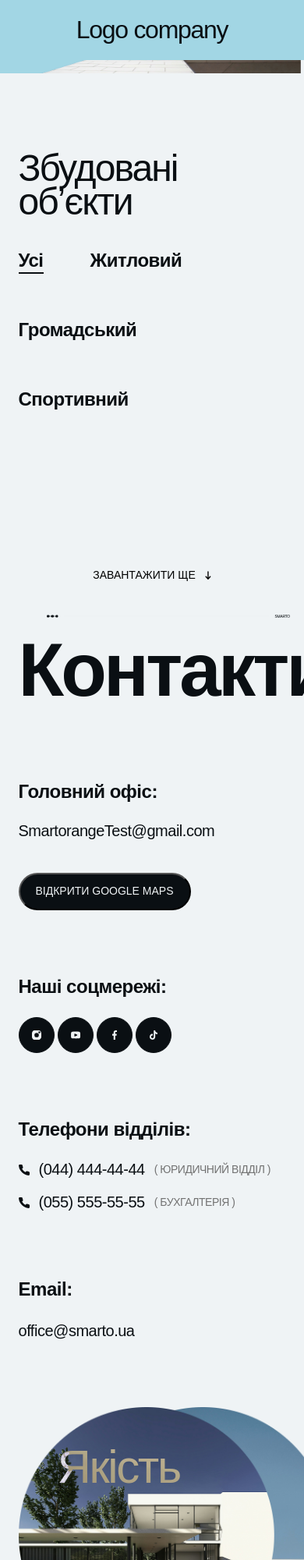
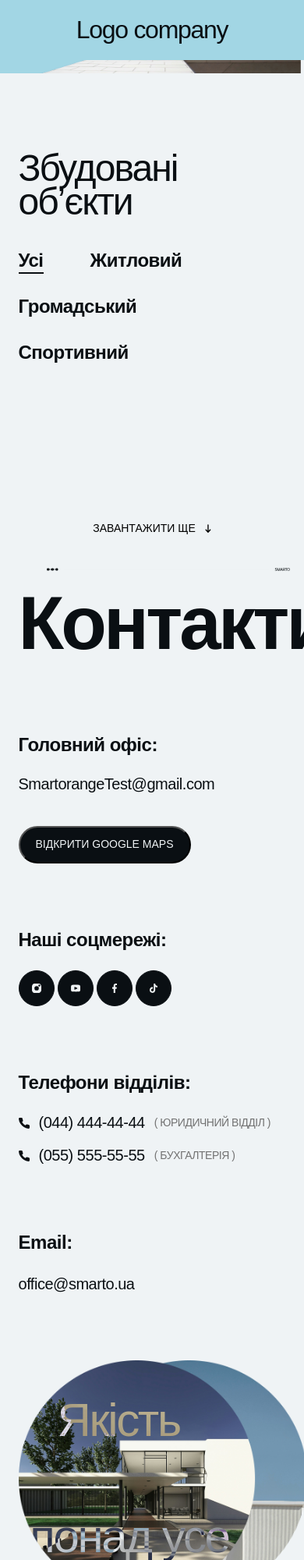
Before and after one commit to sofi-dobriak/smart-orange, a website built with Vite: page src/index.html in a window 390 px wide. Shown: the top 2000 px of the page at 78% size. Built offline with nearby package versions, Linux system fonts and the light colour scheme; no server answers; files whose address does not match are found by name.

Commit message:
style: fix footer swiper block width

```diff
--- a/src/css/builds.css
+++ b/src/css/builds.css
@@ -161,6 +161,18 @@
   fill: #0a0f13;
 }
 
+@media screen and (max-width:767px) {
+  .builds-type-list {
+    row-gap: 30px;
+  }
+}
+
+@media screen and (max-width:1199px) {
+  .builds-cards-list {
+    justify-content: center;
+  }
+}
+
 @media screen and (min-width:1440px) and (max-width:1919px) {
   .builds-cards-list {
     row-gap: 50px;
--- a/src/css/footer.css
+++ b/src/css/footer.css
@@ -173,7 +173,6 @@
   }
 }
 
-
 .footer-swiper {
   width: 100%;
   height: auto;
@@ -206,18 +205,22 @@
   }
 }
 
-.footer-swiper .swiper-wrapper {
-  display: flex;
+@media screen and (max-width:767px) {
+  .footer-container {
+    flex-wrap: wrap;
+    justify-content: space-between;
+    row-gap: 84px;
+  }
+
+  .footer-swiper {
+    width: 370px;
+  }
 }
 
-.footer-swiper .swiper-slide {
-  flex-shrink: 0;
-  width: 100%;
-}
-
-@media screen and (max-width:768px) {
+@media screen and (min-width:768px) and (max-width:1199px) {
   .footer-container {
     flex-wrap: wrap;
+    justify-content: center;
     row-gap: 84px;
   }
 
```
